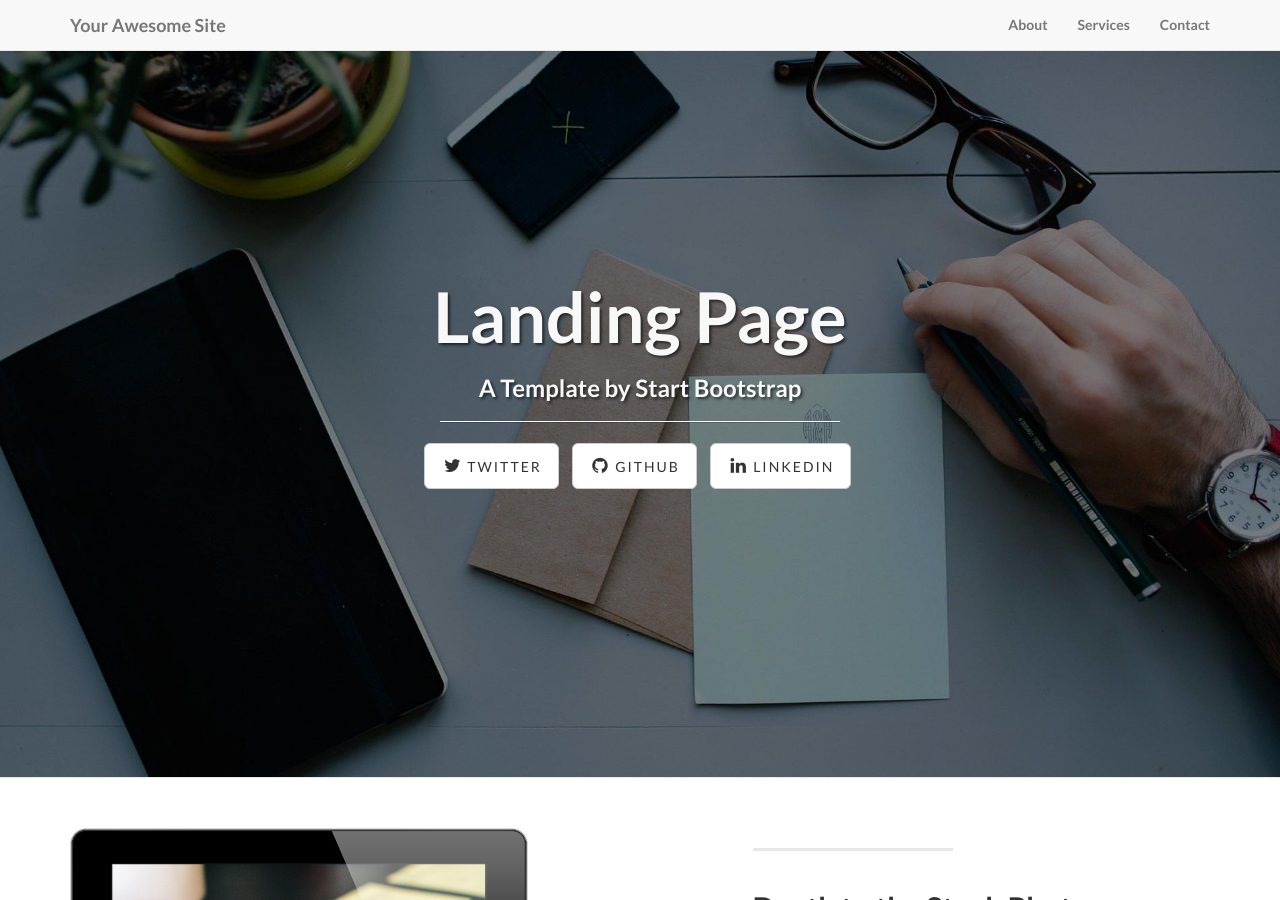
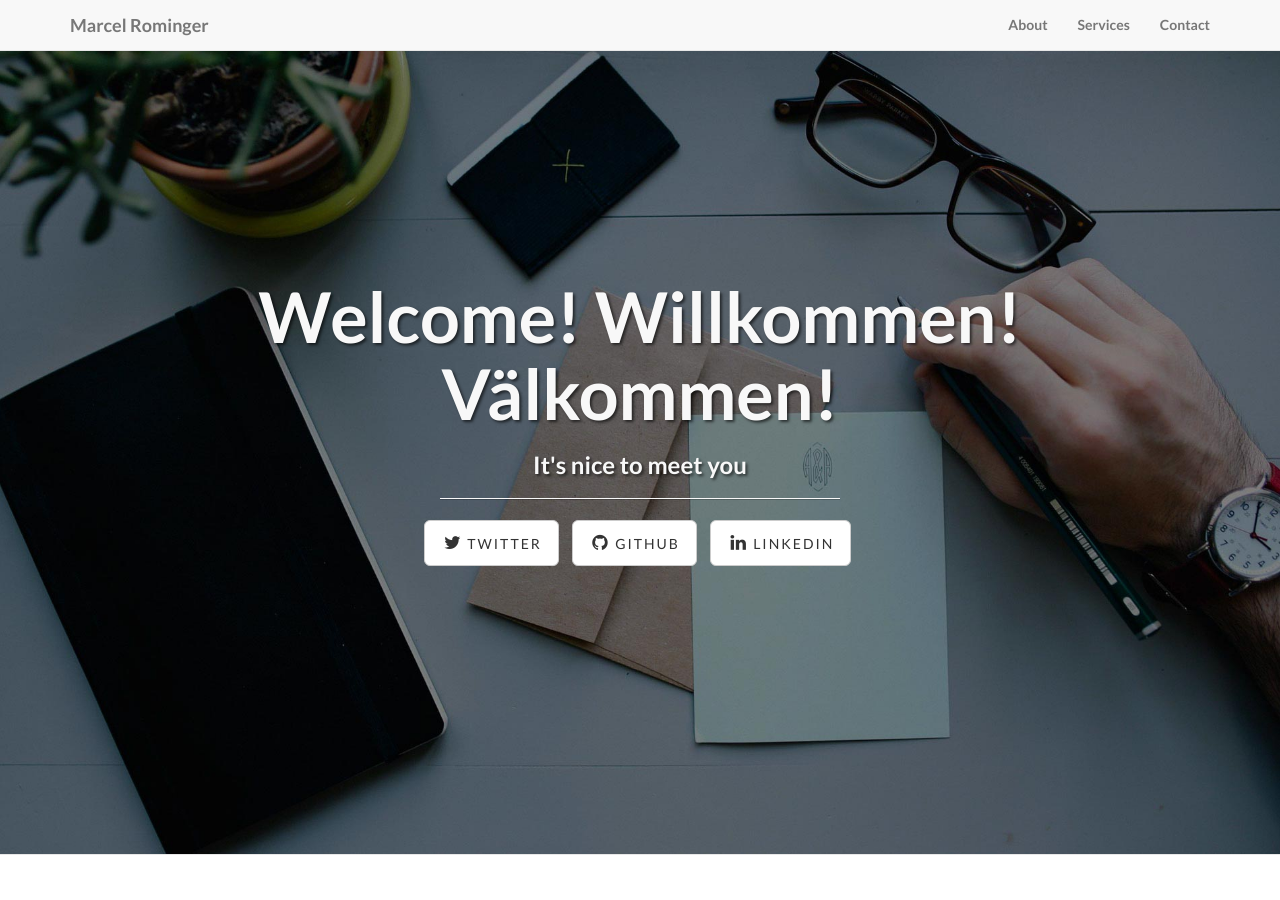
Before and after one commit to marororom/marororom.github.io, a Jekyll site: the page built from index.html, in a window 1280 px wide and 900 px high. Built offline with Jekyll 4.4.1, drawn with Linux system fonts in a browser that asks for light colours.

Commit message:
Changed header and title

```diff
--- a/_includes/header.html
+++ b/_includes/header.html
@@ -9,7 +9,8 @@
                 <span class="icon-bar"></span>
                 <span class="icon-bar"></span>
             </button>
-            <a class="navbar-brand" href="#">{{ site.title }}</a>
+            <!--<a class="navbar-brand" href="#">{{ site.title }}</a>-->
+            <a class="navbar-brand" href="#">Marcel Rominger</a>
         </div>
         <!-- Collect the nav links, forms, and other content for toggling -->
         <div class="collapse navbar-collapse" id="bs-example-navbar-collapse-1">
@@ -38,8 +39,10 @@
         <div class="row">
             <div class="col-lg-12">
                 <div class="intro-message">
-                    <h1>{{ page.title }}</h1>
-                    <h3>{{ page.subTitle }}</h3>
+                    <!--<h1>{{ page.title }}</h1>
+                    <h3>{{ page.subTitle }}</h3>-->
+                    <h1>Welcome! Willkommen! Välkommen!</h1>
+                    <h3>It's nice to meet you</h3>
                     <hr class="intro-divider">
                     <ul class="list-inline intro-social-buttons">
                         {% for social in site.social %}
--- a/index.html
+++ b/index.html
@@ -1,5 +1,5 @@
 ---
 layout: default
-title: Landing Page
-subTitle: A Template by Start Bootstrap
+title: Marcel Rominger
+subTitle: Portfolio website
 ---
```
